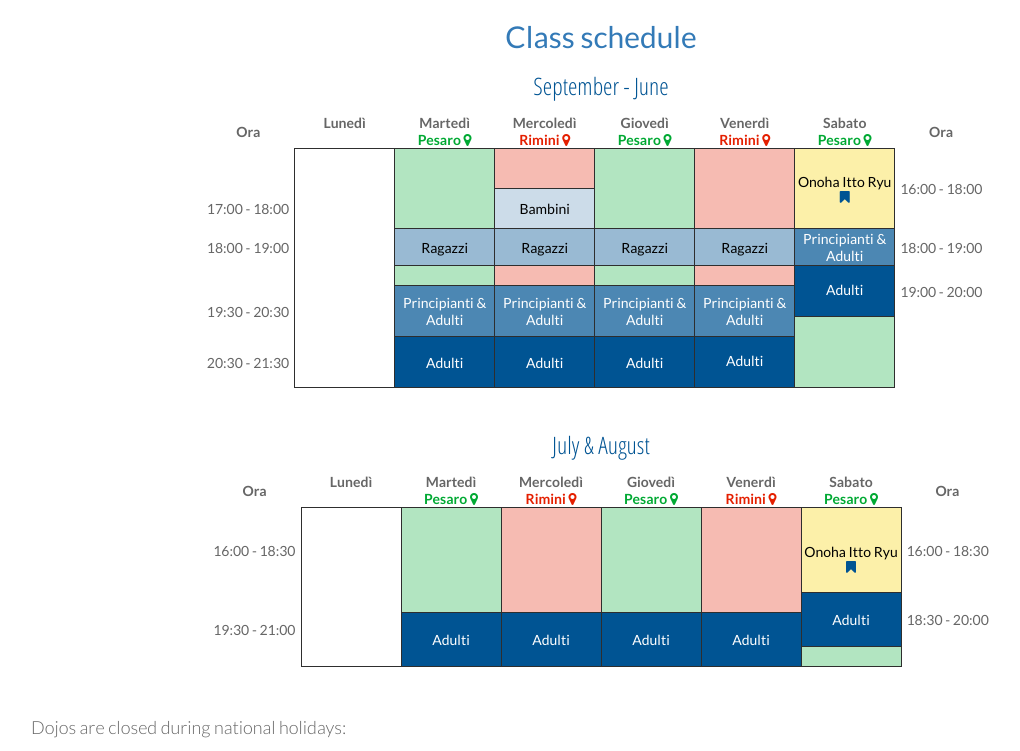
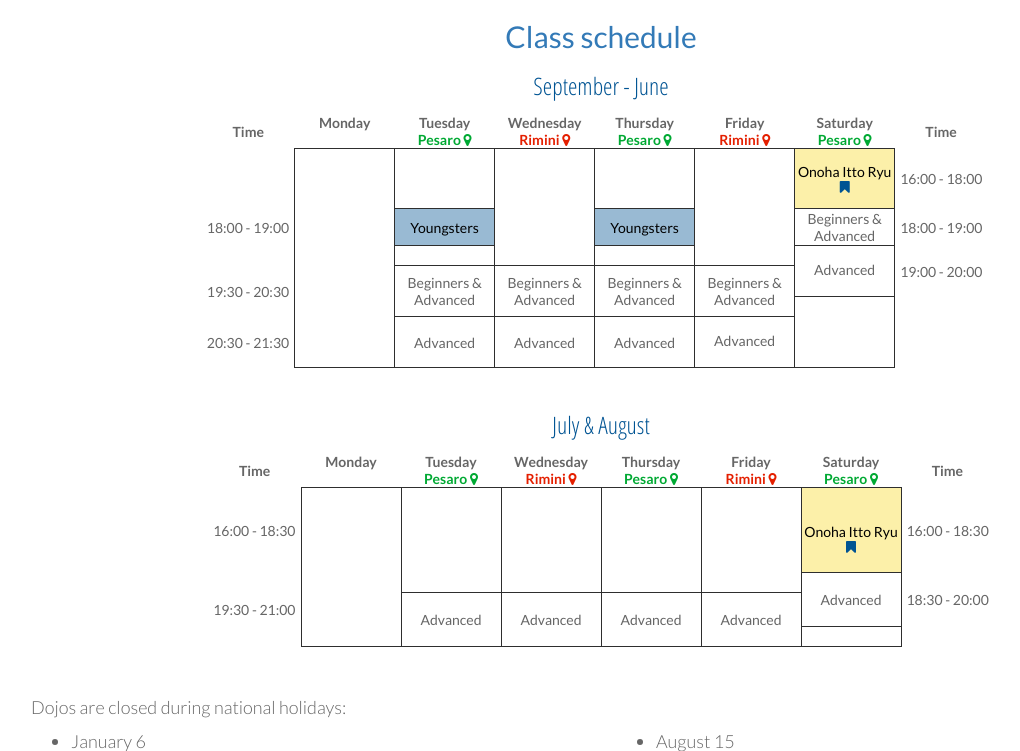
Before and after one commit to cbolk/renbukai-website, a PHP site: page /english.php in a window 1280 px wide. Shown: the part 1334-2085 px from the top of the page, without its empty margins (39-1059 px from the left). Run offline with PHP 8.4, Linux system fonts and the light colour scheme; some libraries are stand-ins or nearby versions.

Commit message:
English page, Kids classes removed

```diff
--- a/english.php
+++ b/english.php
@@ -100,24 +100,24 @@
                     <table class='orario'>
                     <thead>
                     <tr>
-                        <th class="dayh">Ora<span class="mobile"><br/></span></th>
-                        <th class="dayh w100p"><span class="nomobile">Luned&igrave;</span><span class="mobile">Lu</span><br/><span class='spacer'>spa</span></th>
-                        <th class="dayh w100p"><span class="nomobile">Marted&igrave;</span><span class="mobile">Ma</span><br/><a class='pesaro nomobile noborder' href="./aikidopesaro.php">Pesaro</a><a class='mobile pesaro noborder' href="./aikidopesaro.php">PE</a> <i class="pesaro fa fa-map-marker"></i></th>
-                        <th class="dayh w100p"><span class="nomobile">Mercoled&igrave;</span><span class="mobile">Me</span><br/><a class='rimini nomobile noborder' class='rimini' href="./aikidorimini.php">Rimini</a><a class='rimini mobile noborder' class='rimini' href="./aikidorimini.php">RI</a> <i class="rimini fa fa-map-marker"></i></th>
-                        <th class="dayh w100p"><span class="nomobile">Gioved&igrave;</span><span class="mobile">Gi</span><br/><a class='pesaro nomobile noborder' href="./aikidopesaro.php">Pesaro</a><a class='mobile pesaro noborder' href="./aikidopesaro.php">PE</a> <i class="pesaro fa fa-map-marker"></i></th>
-                        <th class="dayh w100p"><span class="nomobile">Venerd&igrave;</span><span class="mobile">Ve</span><br/><a class='rimini nomobile noborder' href="./aikidorimini.php">Rimini</a><a class='rimini mobile noborder' class='rimini' href="./aikidorimini.php">RI</a> <i class="rimini fa fa-map-marker"></i></th>
-                        <th class="dayh w100p"><span class="nomobile">Sabato</span><span class="mobile">Sa</span><br/><a class='pesaro nomobile noborder' href="./aikidopesaro.php">Pesaro</a><a class='mobile pesaro noborder' href="./aikidopesaro.php">PE</a> <i class="pesaro fa fa-map-marker"></i></th>
-                        <th class="dayh">Ora<span class="mobile"><br/></span></th>
+                        <th class="dayh">Time<span class="mobile"><br/></span></th>
+                        <th class="dayh w100p"><span class="nomobile">Monday</span><span class="mobile">Mo</span><br/><span class='spacer'>spa</span></th>
+                        <th class="dayh w100p"><span class="nomobile">Tuesday</span><span class="mobile">Tu</span><br/><a class='pesaro nomobile noborder' href="./aikidopesaro.php">Pesaro</a><a class='mobile pesaro noborder' href="./aikidopesaro.php">PE</a> <i class="pesaro fa fa-map-marker"></i></th>
+                        <th class="dayh w100p"><span class="nomobile">Wednesday</span><span class="mobile">We</span><br/><a class='rimini nomobile noborder' class='rimini' href="./aikidorimini.php">Rimini</a><a class='rimini mobile noborder' class='rimini' href="./aikidorimini.php">RI</a> <i class="rimini fa fa-map-marker"></i></th>
+                        <th class="dayh w100p"><span class="nomobile">Thursday</span><span class="mobile">Th</span><br/><a class='pesaro nomobile noborder' href="./aikidopesaro.php">Pesaro</a><a class='mobile pesaro noborder' href="./aikidopesaro.php">PE</a> <i class="pesaro fa fa-map-marker"></i></th>
+                        <th class="dayh w100p"><span class="nomobile">Friday</span><span class="mobile">Fr</span><br/><a class='rimini nomobile noborder' href="./aikidorimini.php">Rimini</a><a class='rimini mobile noborder' class='rimini' href="./aikidorimini.php">RI</a> <i class="rimini fa fa-map-marker"></i></th>
+                        <th class="dayh w100p"><span class="nomobile">Saturday</span><span class="mobile">Sa</span><br/><a class='pesaro nomobile noborder' href="./aikidopesaro.php">Pesaro</a><a class='mobile pesaro noborder' href="./aikidopesaro.php">PE</a> <i class="pesaro fa fa-map-marker"></i></th>
+                        <th class="dayh">Time<span class="mobile"><br/></span></th>
                     </tr>
                     </thead>
                     <tbody>
                       <tr id='s1600'>
                         <td class="time"></td>
                         <td class="hour bottborder" rowspan='11'></td>
-                        <td class="hour pesaroback" rowspan='4'></td>
-                        <td class="hour riminiback" rowspan='2'><span class='spacer'>&nbsp;<br/>&nbsp;</span></td>
-                        <td class="hour pesaroback" rowspan='4'></td>
-                        <td class="hour riminiback" rowspan='4'></td>
+                        <td class="hour" rowspan='4'></td>
+                        <td class="hour" rowspan='7'></td>
+                        <td class="hour" rowspan='4'></td>
+                        <td class="hour" rowspan='7'></td>
                         <td class="hour onohaittoryu" rowspan="4"><span class='nomobile'>Onoha Itto Ryu</span><span class='mobile'>OIR</span><br/><a href="#note" class='noborder'><i class="fa fa-bookmark"></i></td>
                         <td class="time" rowspan="4">16:00<span class='nomobile'> - </span><span class='mobile'><br/></span>18:00</td>
                       </tr>
@@ -125,48 +125,46 @@
                         <td class="time"></td>
                       </tr>
                       <tr id='s1700'>
-                        <td class="time" rowspan="2">17:00<span class='nomobile'> - </span><span class='mobile'><br/></span>18:00</td>
-                        <td class="hour bambini" rowspan="2"><span class='nomobile'>Bambini</span><span class='mobile'>B</span></td>
+                        <td class="time" rowspan="2"></td>
+
                       </tr>
                       <tr id='s1730'>
                       </tr>
                       <tr id='s1800'>
                         <td class="time" rowspan="2">18:00<span class='nomobile'> - </span><span class='mobile'><br/></span>19:00</td>
-                        <td class="hour ragazzi" rowspan="2"><span class='nomobile'>Ragazzi</span><span class='mobile'>R</span></td>
-                        <td class="hour ragazzi" rowspan="2"><span class='nomobile'>Ragazzi</span><span class='mobile'>R</span></td>
-                        <td class="hour ragazzi" rowspan="2"><span class='nomobile'>Ragazzi</span><span class='mobile'>R</span></td>
-                        <td class="hour ragazzi" rowspan="2"><span class='nomobile'>Ragazzi</span><span class='mobile'>R</span></td>
-                        <td class="hour principianti" rowspan="2"><span class='nomobile'>Principianti &amp;<br/> Adulti</span><span class='mobile'>P&amp;A</span></td>
+                        <td class="hour ragazzi" rowspan="2"><span class='nomobile'>Youngsters</span><span class='mobile'>Y</span></td>
+
+                        <td class="hour ragazzi" rowspan="2"><span class='nomobile'>Youngsters</span><span class='mobile'>Y</span></td>
+
+                        <td class="hour principiantipesaro" rowspan="2"><span class='nomobile'>Beginners &amp;<br/> Advanced</span><span class='mobile'>B&amp;A</span></td>
                         <td class="time" rowspan="2">18:00<span class='nomobile'> - </span><span class='mobile'><br/></span>19:00</td>
                       </tr>
                       <tr id='s1830'>
                       </tr>
                       <tr id='s1900'>
                         <td class="time"></td>
-                        <td class="hour pesaroback"></td>
-                        <td class="hour riminiback"></td>
-                        <td class="hour pesaroback"></td>
-                        <td class="hour riminiback"></td>
-                        <td rowspan="2" class="hour adulti padtop"><span class='nomobile'>Adulti</span><span class='mobile'>A</span><br/>&nbsp;</td>
+                        <td class="hour"></td>
+                        <td class="hour"></td>
+                        <td rowspan="2" class="hour adultipesaro padtop"><span class='nomobile'>Advanced</span><span class='mobile'>A</span><br/>&nbsp;</td>
                         <td class="time" rowspan="2">19:00<span class='nomobile'> - </span><span class='mobile'><br/></span>20:00</td>
                       </tr>
                       <tr  id='s1930'>
                         <td class="time" rowspan="2">19:30<span class='nomobile'> - </span><span class='mobile'><br/></span>20:30</td>
-                        <td class="hour principianti" rowspan="2"><span class='nomobile'>Principianti &amp;<br/> Adulti</span><span class='mobile'>P&amp;A</span></td>
-                        <td class="hour principianti" rowspan="2"><span class='nomobile'>Principianti &amp;<br/> Adulti</span><span class='mobile'>P&amp;A</span></td>
-                        <td class="hour principianti" rowspan="2"><span class='nomobile'>Principianti &amp;<br/> Adulti</span><span class='mobile'>P&amp;A</span></td>
-                        <td class="hour principianti" rowspan="2"><span class='nomobile'>Principianti &amp;<br/> Adulti</span><span class='mobile'>P&amp;A</span></td>
+                        <td class="hour principiantipesaro" rowspan="2"><span class='nomobile'>Beginners &amp;<br/> Advanced</span><span class='mobile'>B&amp;A</span></td>
+                        <td class="hour principiantirimini" rowspan="2"><span class='nomobile'>Beginners &amp;<br/> Advanced</span><span class='mobile'>B&amp;A</span></td>
+                        <td class="hour principiantipesaro" rowspan="2"><span class='nomobile'>Beginners &amp;<br/> Advanced</span><span class='mobile'>B&amp;A</span></td>
+                        <td class="hour principiantirimini" rowspan="2"><span class='nomobile'>Beginners &amp;<br/> Advanced</span><span class='mobile'>B&amp;A</span></td>
                       </tr>
                       <tr id='s2000'>
-                        <td class="hour pesaroback lastcell" rowspan="3"></td>
+                        <td class="hour lastcell" rowspan="3"></td>
                         <td class="time"><span class='spacer'>&nbsp;</span></td>
                       </tr>
                       <tr id='s2030'>
                         <td class="time" rowspan="2">20:30<span class='nomobile'> - </span><span class='mobile'><br/></span>21:30</td>
-                        <td rowspan="2" class="hour adulti"><span class='nomobile'>Adulti</span><span class='mobile'>A</span></td>
-                        <td rowspan="2" class="hour adulti"><span class='nomobile'>Adulti</span><span class='mobile'>A</span></td>
-                        <td rowspan="2" class="hour adulti"><span class='nomobile'>Adulti</span><span class='mobile'>A</span></td>
-                        <td rowspan="2" class="hour adulti padtop"><span class='nomobile'>Adulti<br>&nbsp;</span><span class='mobile'>A</span></td>
+                        <td rowspan="2" class="hour adultipesaro"><span class='nomobile'>Advanced</span><span class='mobile'>A</span></td>
+                        <td rowspan="2" class="hour adultirimini"><span class='nomobile'>Advanced</span><span class='mobile'>A</span></td>
+                        <td rowspan="2" class="hour adultipesaro"><span class='nomobile'>Advanced</span><span class='mobile'>A</span></td>
+                        <td rowspan="2" class="hour adultirimini padtop"><span class='nomobile'>Advanced<br>&nbsp;</span><span class='mobile'>A</span></td>
                         <td class="time" rowspan="2" ><span class='spacer'>&nbsp;</span></td>
                       </tr>
                       <tr  id='s2100'>
@@ -188,41 +186,41 @@
                       <table class="orario">
                           <thead>
                         <tr>
-                            <th class="dayh">Ora<span class="mobile"><br/></span></th>
-                            <th class="dayh w100p"><span class="nomobile">Luned&igrave;</span><span class="mobile">Lu</span><br/><span class='spacer'>spa</span></th>
-                            <th class="dayh w100p"><span class="nomobile">Marted&igrave;</span><span class="mobile">Ma</span><br/><a class='pesaro nomobile noborder' href="./aikidopesaro.php">Pesaro</a><a class='mobile pesaro noborder' href="./aikidopesaro.php">PE</a> <i class="pesaro fa fa-map-marker"></i></th>
-                            <th class="dayh w100p"><span class="nomobile">Mercoled&igrave;</span><span class="mobile">Me</span><br/><a class='rimini nomobile noborder' class='rimini' href="./aikidorimini.php">Rimini</a><a class='rimini mobile noborder' class='rimini' href="./aikidorimini.php">RI</a> <i class="rimini fa fa-map-marker"></i></th>
-                            <th class="dayh w100p"><span class="nomobile">Gioved&igrave;</span><span class="mobile">Gi</span><br/><a class='pesaro nomobile noborder' href="./aikidopesaro.php">Pesaro</a><a class='mobile pesaro noborder' href="./aikidopesaro.php">PE</a> <i class="pesaro fa fa-map-marker"></i></th>
-                            <th class="dayh w100p"><span class="nomobile">Venerd&igrave;</span><span class="mobile">Ve</span><br/><a class='rimini nomobile noborder' href="./aikidorimini.php">Rimini</a><a class='rimini mobile noborder' class='rimini' href="./aikidorimini.php">RI</a> <i class="rimini fa fa-map-marker"></i></th>
-                            <th class="dayh w100p"><span class="nomobile">Sabato</span><span class="mobile">Sa</span><br/><a class='pesaro nomobile noborder' href="./aikidopesaro.php">Pesaro</a><a class='mobile pesaro noborder' href="./aikidopesaro.php">PE</a> <i class="pesaro fa fa-map-marker"></i></th>
-                            <th class="dayh">Ora<span class="mobile"><br/></span></th>
+                            <th class="dayh">Time<span class="mobile"><br/></span></th>
+                            <th class="dayh w100p"><span class="nomobile">Monday</span><span class="mobile">Mo</span><br/><span class='spacer'>spa</span></th>
+                            <th class="dayh w100p"><span class="nomobile">Tuesday</span><span class="mobile">Tu</span><br/><a class='pesaro nomobile noborder' href="./aikidopesaro.php">Pesaro</a><a class='mobile pesaro noborder' href="./aikidopesaro.php">PE</a> <i class="pesaro fa fa-map-marker"></i></th>
+                            <th class="dayh w100p"><span class="nomobile">Wednesday</span><span class="mobile">We</span><br/><a class='rimini nomobile noborder' class='rimini' href="./aikidorimini.php">Rimini</a><a class='rimini mobile noborder' class='rimini' href="./aikidorimini.php">RI</a> <i class="rimini fa fa-map-marker"></i></th>
+                            <th class="dayh w100p"><span class="nomobile">Thursday</span><span class="mobile">Th</span><br/><a class='pesaro nomobile noborder' href="./aikidopesaro.php">Pesaro</a><a class='mobile pesaro noborder' href="./aikidopesaro.php">PE</a> <i class="pesaro fa fa-map-marker"></i></th>
+                            <th class="dayh w100p"><span class="nomobile">Friday</span><span class="mobile">Fr</span><br/><a class='rimini nomobile noborder' href="./aikidorimini.php">Rimini</a><a class='rimini mobile noborder' class='rimini' href="./aikidorimini.php">RI</a> <i class="rimini fa fa-map-marker"></i></th>
+                            <th class="dayh w100p"><span class="nomobile">Saturday</span><span class="mobile">Sa</span><br/><a class='pesaro nomobile noborder' href="./aikidopesaro.php">Pesaro</a><a class='mobile pesaro noborder' href="./aikidopesaro.php">PE</a> <i class="pesaro fa fa-map-marker"></i></th>
+                            <th class="dayh">Time<span class="mobile"><br/></span></th>
                         </tr>
                           </thead>
                           <tbody>
                           <tr>
                               <td class="time">16:00<span class='nomobile'> - </span><span class='mobile'><br/></span>18:30</td>
                               <td rowspan="4" class="hour">&nbsp;</td>
-                              <td rowspan="2" class="hour pesaroback">&nbsp;</td>
-                              <td rowspan="2" class="hour riminiback">&nbsp;</td>
-                              <td rowspan="2" class="hour pesaroback">&nbsp;</td>
-                              <td rowspan="2" class="hour riminiback">&nbsp;</td>
+                              <td rowspan="2" class="hour">&nbsp;</td>
+                              <td rowspan="2" class="hour">&nbsp;</td>
+                              <td rowspan="2" class="hour">&nbsp;</td>
+                              <td rowspan="2" class="hour">&nbsp;</td>
                               <td class="hour onohaittoryu"><span class='nomobile'>&nbsp;<br/>&nbsp;<br/>Onoha Itto Ryu</span><span class='mobile'>OIR</span><br/><a href="#note" class='noborder'><i class="fa fa-bookmark"></i></a><br/>&nbsp;</td>
                               <td class="time">16:00<span class='nomobile'> - </span><span class='mobile'><br/></span>18:30</td>
                           </tr>
                           <tr>
                               <td class="time"></td>
-                              <td class="hour adulti" rowspan="2">&nbsp;<br/><span class='nomobile'>Adulti</span><span class='mobile'>A</span><br/>&nbsp;</td>
+                              <td class="hour adultipesaro" rowspan="2">&nbsp;<br/><span class='nomobile'>Advanced</span><span class='mobile'>A</span><br/>&nbsp;</td>
                               <td class="time" rowspan="2">18:30<span class='nomobile'>&nbsp;-&nbsp;</span><span class='mobile'><br/></span>20:00</td>
                           </tr>
                           <tr>
                               <td class="time">19:30<span class='nomobile'>&nbsp;-&nbsp;</span><span class='mobile'><br/></span>21:00</td>
-                              <td class="hour adulti" rowspan="2">&nbsp;<br/><span class='nomobile'>Adulti</span><span class='mobile'>A</span><br/>&nbsp;</td>
-                              <td class="hour adulti" rowspan="2">&nbsp;<br/><span class='nomobile'>Adulti</span><span class='mobile'>A</span><br/>&nbsp;</td>
-                              <td class="hour adulti" rowspan="2">&nbsp;<br/><span class='nomobile'>Adulti</span><span class='mobile'>A</span><br/>&nbsp;</td>
-                              <td class="hour adulti" rowspan="2">&nbsp;<br/><span class='nomobile'>Adulti</span><span class='mobile'>A</span><br/>&nbsp;</td>
+                              <td class="hour adultipesaro" rowspan="2">&nbsp;<br/><span class='nomobile'>Advanced</span><span class='mobile'>A</span><br/>&nbsp;</td>
+                              <td class="hour adultirimini" rowspan="2">&nbsp;<br/><span class='nomobile'>Advanced</span><span class='mobile'>A</span><br/>&nbsp;</td>
+                              <td class="hour adultipesaro" rowspan="2">&nbsp;<br/><span class='nomobile'>Advanced</span><span class='mobile'>A</span><br/>&nbsp;</td>
+                              <td class="hour adultirimini" rowspan="2">&nbsp;<br/><span class='nomobile'>Advanced</span><span class='mobile'>A</span><br/>&nbsp;</td>
                           </tr>
                               <td class="time"></td>
-                              <td class="hour pesaroback">&nbsp;</td>
+                              <td class="hour">&nbsp;</td>
                           </tr>
                           </tbody>
                       </table>
@@ -234,10 +232,10 @@
         <div class="col-xs-12 mobile">
               <div class='legenda'><p>Legend</p>
               <div class='tagbox adulti'>Regular</div>
-                <div class='tagbox principianti'>Beginners &amp; Regular</div>
-                <div class='tagbox bambini'>Children</div>
+                <div class='tagbox principianti'>Beginners &amp; Advanced</div>
+                <!--div class='tagbox bambini'>Children</div-->
                 <div class='tagbox ragazzi'>Youngsters</div>
-                <div class='tagbox onohaittoryu'>Onoha Iitto Ryu</div>
+                <div class='tagbox onohaittoryu'>Onoha Itto Ryu</div>
             </div>
         </div>
         <div class="row">
--- a/orario.php
+++ b/orario.php
@@ -179,9 +179,9 @@
               <div class='legenda'><p>Legenda</p>
               <div class='tagbox adulti'>Avanzati</div>
                 <div class='tagbox principianti'>Principianti &amp; Avanzati</div>
-                <div class='tagbox bambini'>Bambini</div>
+                <!--div class='tagbox bambini'>Bambini</div-->
                 <div class='tagbox ragazzi'>Ragazzi</div>
-                <div class='tagbox onohaittoryu'>Onoha Iitto Ryu</div>
+                <div class='tagbox onohaittoryu'>Onoha Itto Ryu</div>
             </div>
         </div>
         <div class="clearfix mobile">&nbsp;</div>
```
